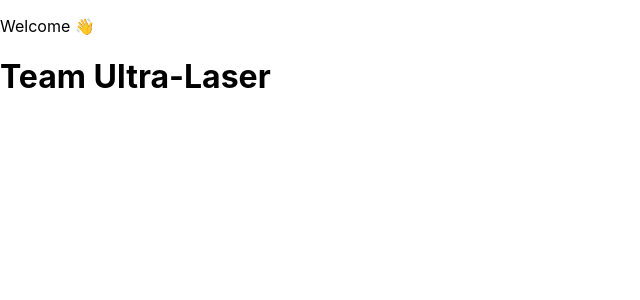
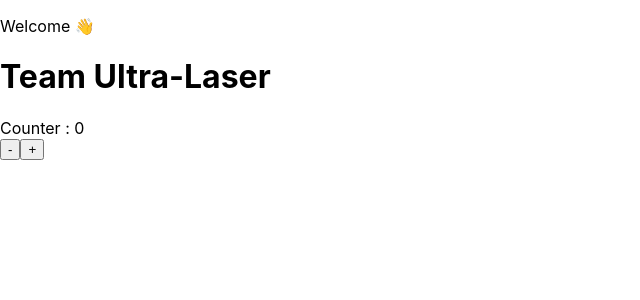
Before and after one commit to Sharadu16/Ultra-Laser_149, a React (Create React App) app in the folder ultra-laser/: page / in a window 1280 px wide. Shown: the top 300 px of the page, without its empty margins (0-640 px from the left). Built offline with nearby package versions, Linux system fonts and the light colour scheme.

Commit message:
add counter

```diff
--- a/ultra-laser/src/App.js
+++ b/ultra-laser/src/App.js
@@ -1,11 +1,13 @@
 
 import './App.css';
+import Counter from './Components/Counter';
 
 function App() {
   return (
     <div>
       <p>Welcome 👋</p>
       <h1>Team Ultra-Laser</h1>
+      <Counter/>
     </div>
   );
 }
--- /dev/null
+++ b/ultra-laser/src/Components/Counter.jsx
@@ -0,0 +1,27 @@
+import React, { useState } from 'react'
+
+const Counter = () => {
+
+    const [counter, setCounter] = useState(0);
+
+    const handleIncrement = () => {
+         setCounter((prev) => prev+1)
+    }
+
+    const handleDecrement = () => {
+        if(counter>=1){
+            setCounter((prev) => prev-1)
+        }
+
+    }
+
+  return (
+    <div>
+        <div>Counter : {counter}</div>
+        <button onClick={handleDecrement}>-</button>
+        <button onClick={handleIncrement}>+</button>
+    </div>
+  )
+}
+
+export default Counter
```
